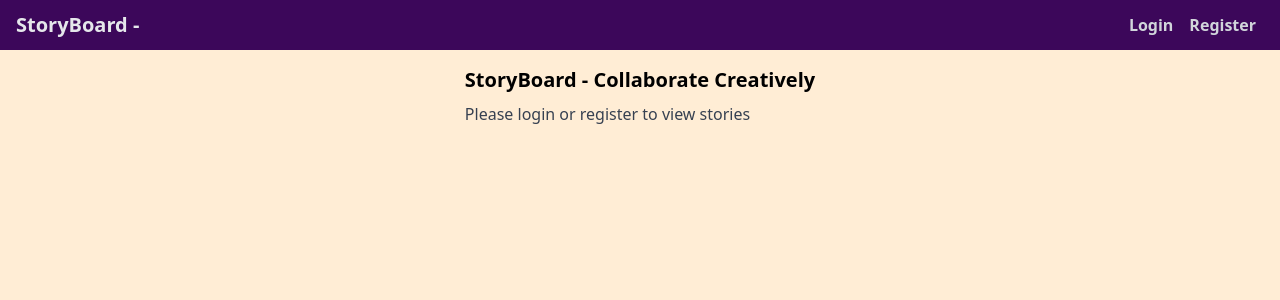
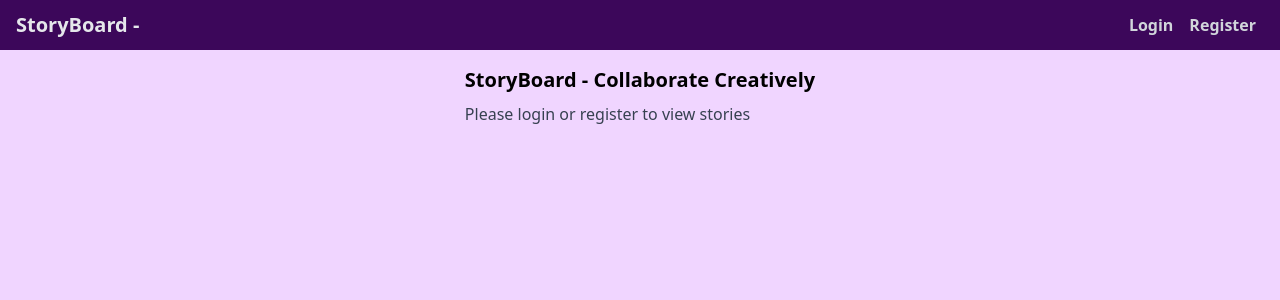
Before and after one commit to vickyruud/storyboardv2, a React (Create React App) app: page / in a window 1280 px wide. Shown: the top 300 px of the page. Built offline with nearby package versions, Linux system fonts and the light colour scheme; no server answers.

Commit message:
test story page data

```diff
--- a/src/App.jsx
+++ b/src/App.jsx
@@ -137,7 +137,7 @@ const App = () => {
       <BrowserRouter>
         <NavBar />
         <Modal />
-        <div className="flex flex-col justify-center items-center bg-orange-100 ">
+        <div className="flex flex-col justify-center items-center bg-[#F0D5FF] ">
           <Routes>
             <Route path="/" element={<Home />} />
             <Route path="stories" element={<StoryList />} />
--- a/src/components/Story.jsx
+++ b/src/components/Story.jsx
@@ -17,10 +17,16 @@ const Story = () => {
 
 
   return (
-    <div className='text-3xl'>
-      <p>
+    <div className='p-5 bg-gray-800 text-white h-screen '>
+      <div className=' mb-5  w-[1000px]  min-h-[200px]  '>
+
+      <h1 className='font-bold text-2xl text-center'>
       {selectedStory.title}
-      </p>
+        </h1>
+        <p className='p-4'>
+          {selectedStory.contents}
+        </p>
+      </div>
       <Link to="/">Back to Home</Link>
     </div>
   )
--- a/src/index.css
+++ b/src/index.css
@@ -3,5 +3,5 @@
 @tailwind utilities;
 
 body {
-  background-color: rgb(255 237 213);
+  background-color: rgb(240, 213, 255);
 }
```
